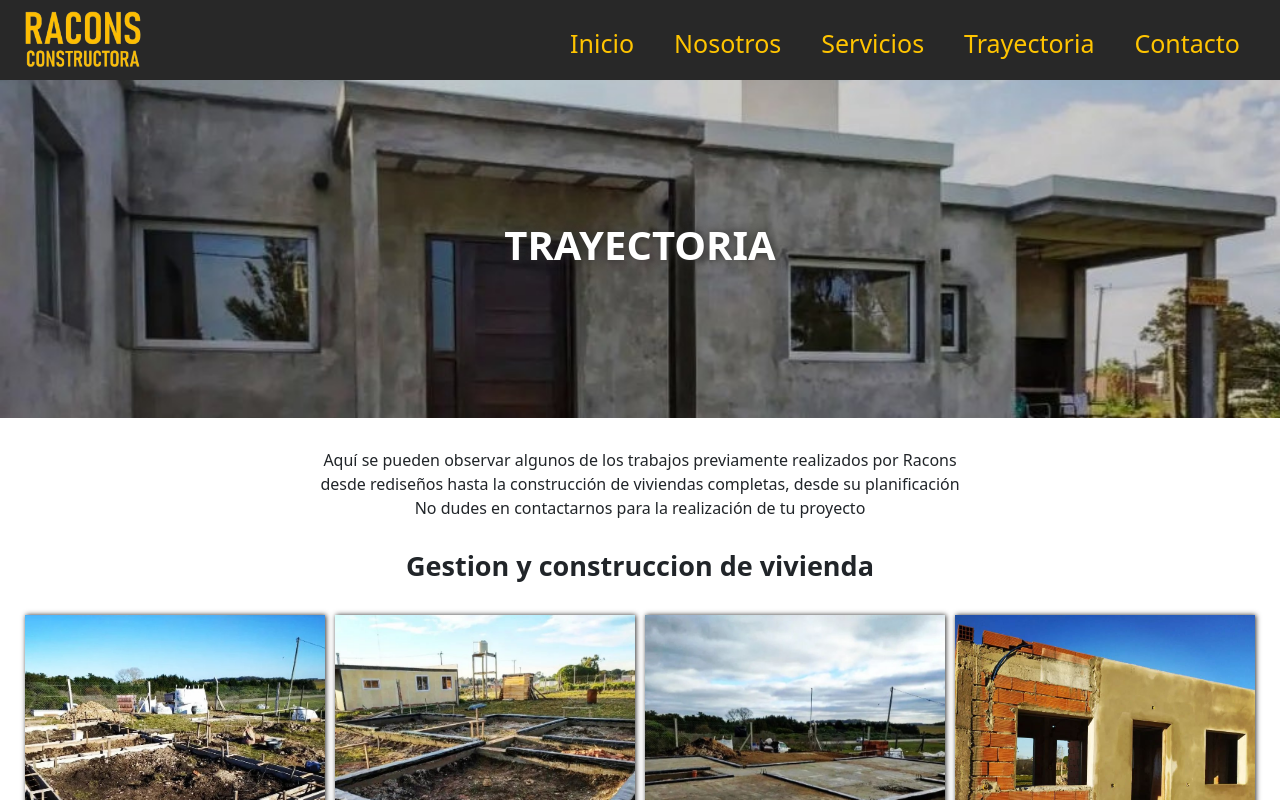
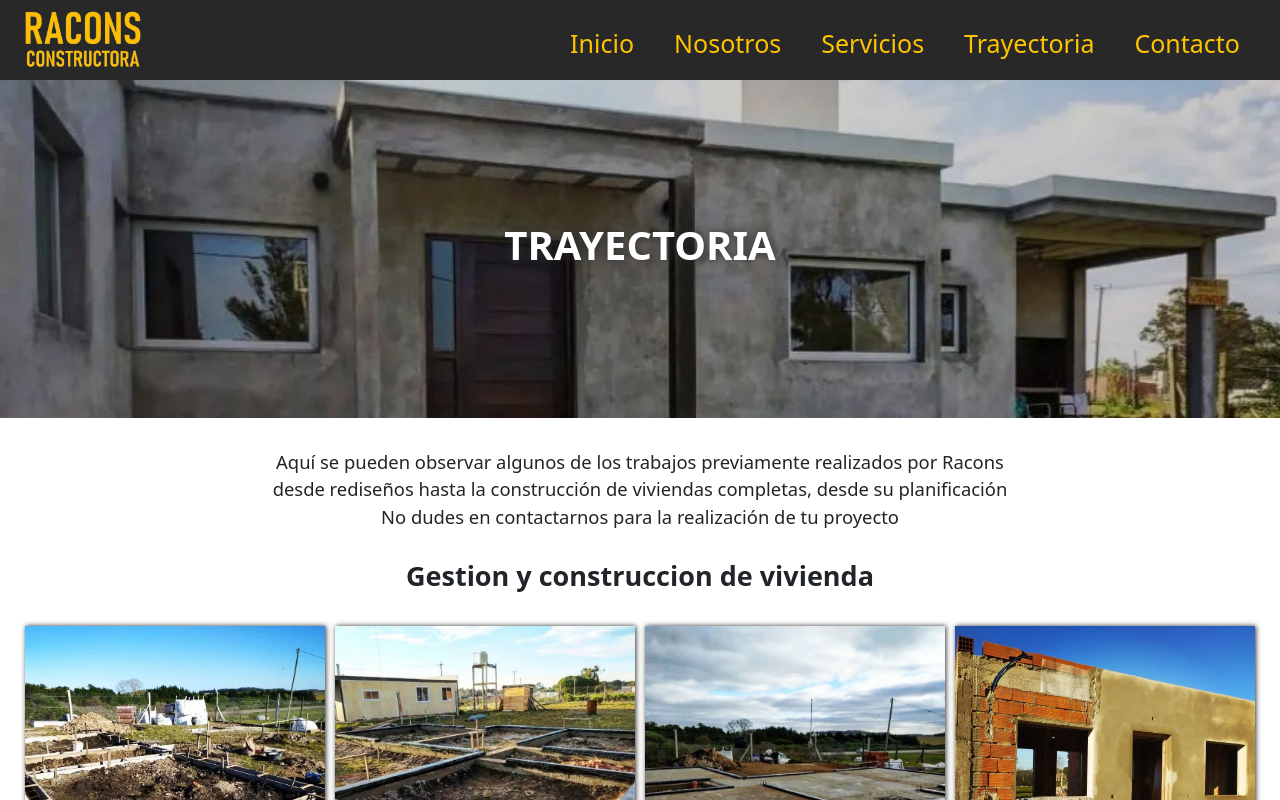
Before and after one commit to mantovanoMateo/Racons-Web, an Angular app: page /proyects in a window 1280 px wide. Shown: the top 800 px of the page. Built offline with nearby package versions, Linux system fonts and the light colour scheme.

Commit message:
letter changes

```diff
--- a/src/app/components/contact/contact.component.css
+++ b/src/app/components/contact/contact.component.css
@@ -26,6 +26,7 @@
 
 .content{
     width: 100%;
+    margin-bottom: 50px;
 
     display: flex;
     justify-content: space-around;
--- a/src/app/components/us/us.component.css
+++ b/src/app/components/us/us.component.css
@@ -4,7 +4,7 @@
     flex-wrap: wrap;
     justify-content: space-around;
     align-items: center;
-    margin-bottom: 50px;
+    margin-bottom: 150px;
 }
 
 h1{
--- a/src/app/components/work-history/work-history.component.css
+++ b/src/app/components/work-history/work-history.component.css
@@ -33,6 +33,7 @@ h2{
 p{
     text-align: center;
     margin-bottom: 0px;
+    font-size: 2.3vh;
 }
 
 .header{
```
